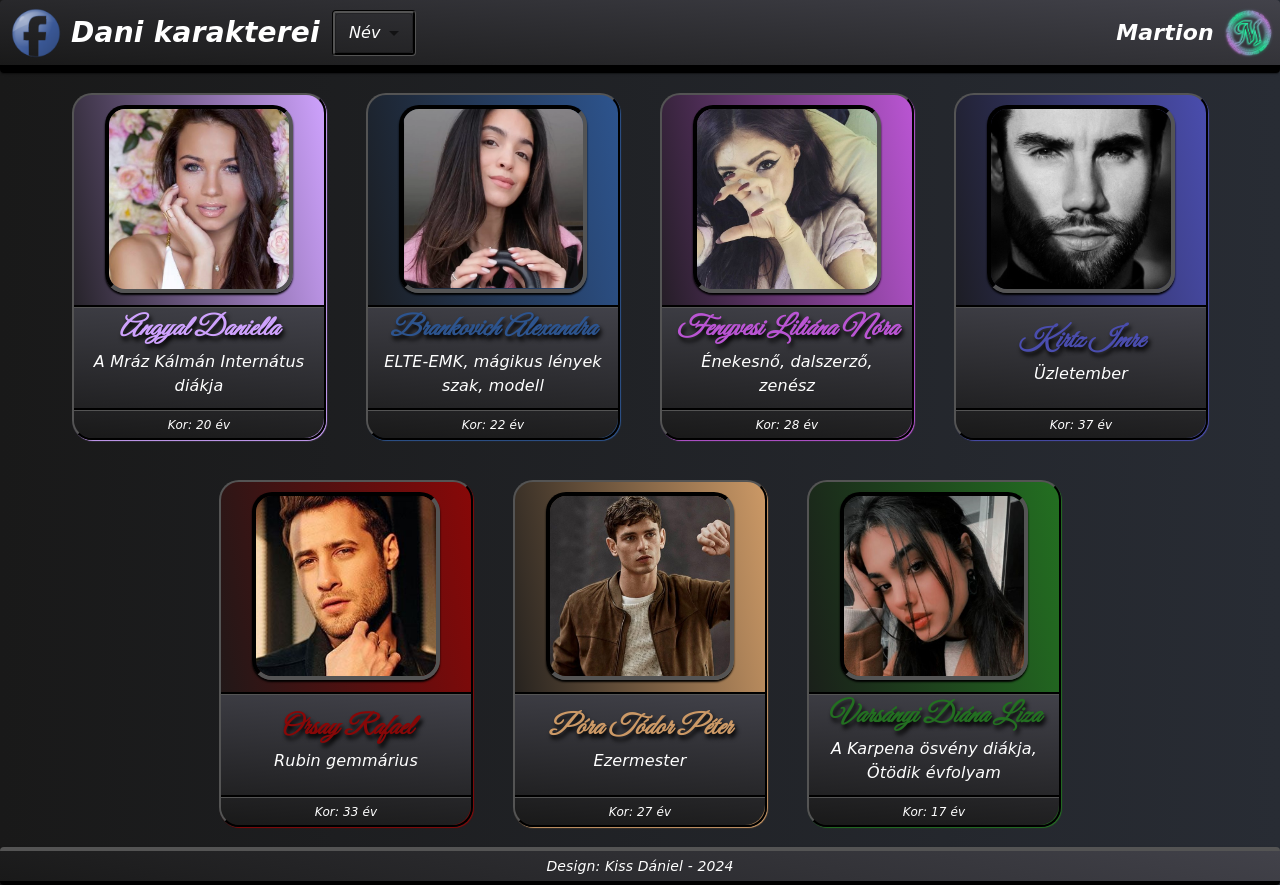
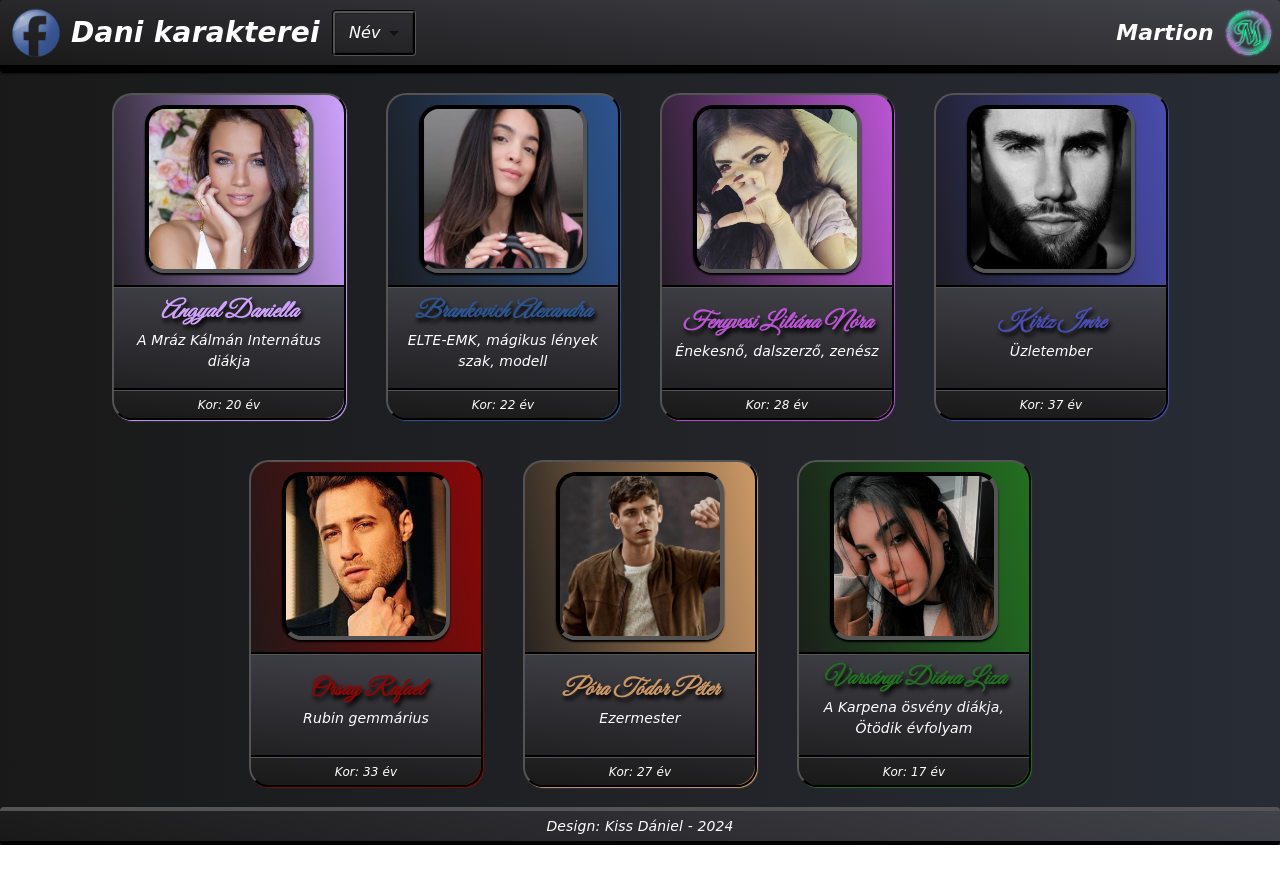
Before and after one commit to DanielWiera/DaniCharactersMartion, a React (Create React App) app: page / in a window 1280 px wide. After the commit the page ends 845 px from the top, so only its background shows below. Built offline with nearby package versions, Linux system fonts and the light colour scheme; the HTML template or start-up script is replaced by a standard one.

Commit message:
Add files via upload

```diff
--- a/src/components/character-card/index.jsx
+++ b/src/components/character-card/index.jsx
@@ -39,8 +39,8 @@ const Character = ({ name, title, birthday, img, pic, color }) => {
                     style={{
                         display: "block",
                         flexDirection: "column",
-                        width: "250px",
-                        minHeight: "340px",
+                        width: "230px",
+                        minHeight: "320px",
                         height: "fit-content",
                         textAlign: "center",
                         border: "2px outset black",
@@ -51,7 +51,7 @@ const Character = ({ name, title, birthday, img, pic, color }) => {
                 >
                     <Box
                         style={{
-                            height: "190px",
+                            height: "170px",
                             paddingTop: "10px",
                             paddingBottom: "10px",
                         }}
@@ -63,8 +63,8 @@ const Character = ({ name, title, birthday, img, pic, color }) => {
                                     borderRadius: "20px",
                                     marginLeft: "auto",
                                     marginRight: "auto",
-                                    width: "180px",
-                                    height: "180px",
+                                    width: "160px",
+                                    height: "160px",
                                     boxShadow: `0px 2px 2px 0px black`,
 
                                 }}
@@ -75,7 +75,7 @@ const Character = ({ name, title, birthday, img, pic, color }) => {
                     </Box>
                     <Box style={{
                         width: "100%",
-                        minHeight: "127px",
+                        minHeight: "107px",
                         height: "fit-content",
                         borderBottomLeftRadius: "20px",
                         borderBottomRightRadius: "20px",
@@ -103,7 +103,7 @@ const Character = ({ name, title, birthday, img, pic, color }) => {
                             >
                                 <Typography
                                     style={{
-                                        fontSize: "28px",
+                                        fontSize: "24px",
                                         fontStyle: "italic",
                                         fontWeight: "bold",
                                         fontFamily: "Great Vibes",
@@ -117,7 +117,7 @@ const Character = ({ name, title, birthday, img, pic, color }) => {
                                     color: "white",
                                     fontStyle: "italic",
                                     fontFamily: "Comic Sans MS",
-                                    fontSize: "16px",
+                                    fontSize: "14px",
                                 }}>
                                     {title}
                                 </Typography>
```
